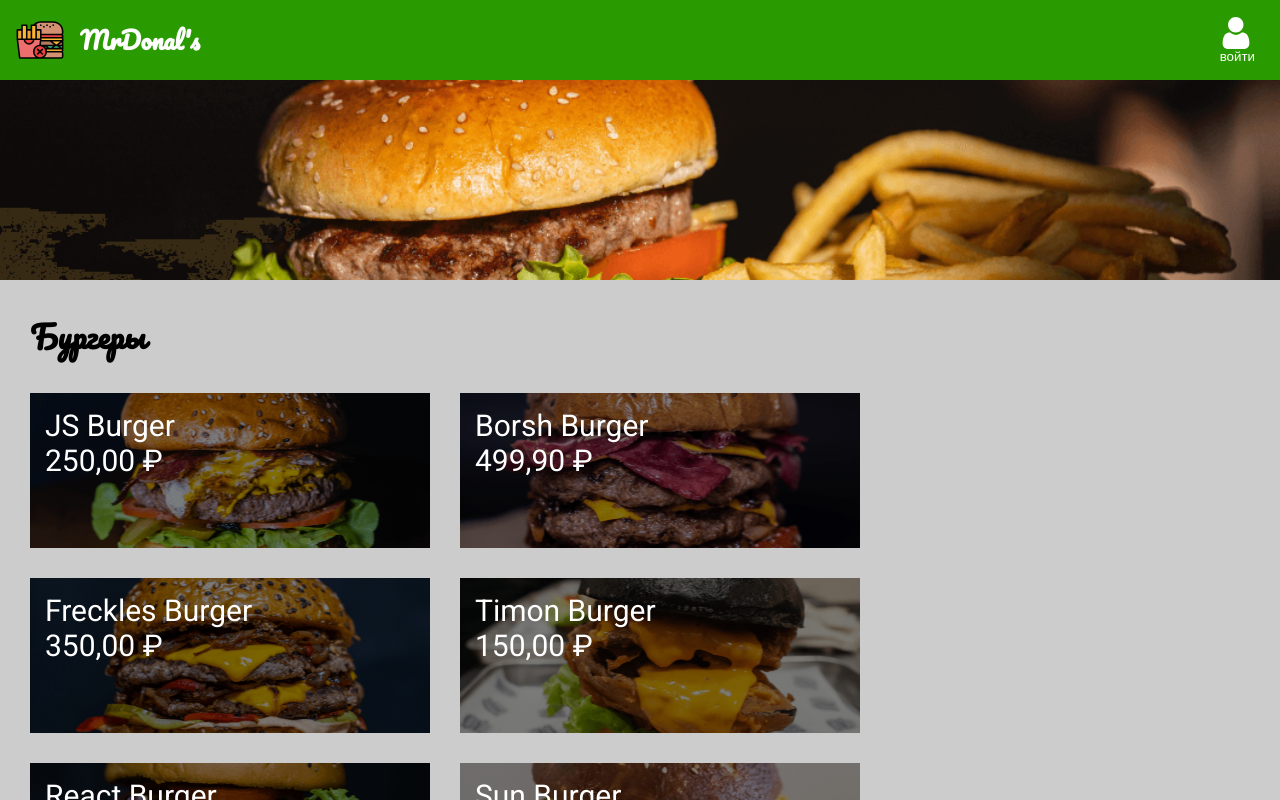
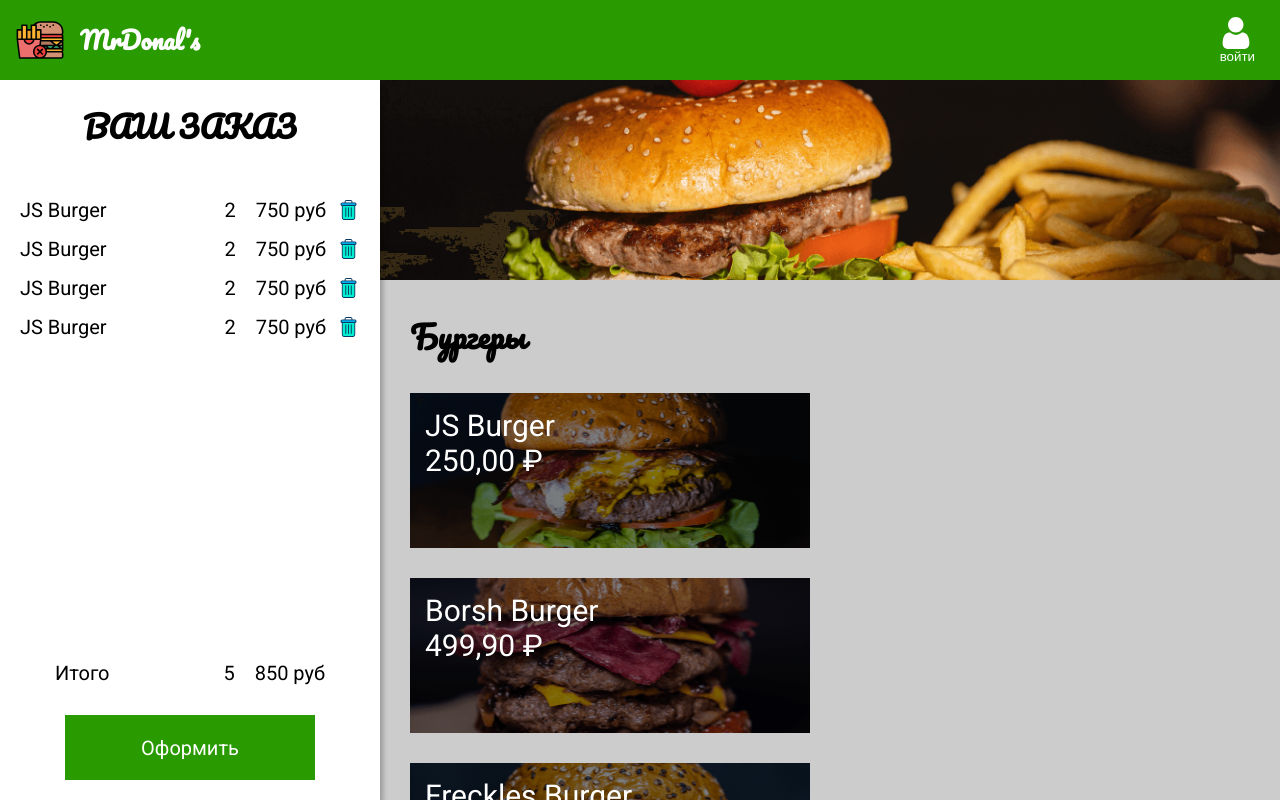
Before and after one commit to nardo88/GloReact, a React (Create React App) app in the folder glo-react/: page / in a window 1280 px wide. Shown: the top 800 px of the page. Built offline with nearby package versions, Linux system fonts and the light colour scheme.

Commit message:
lesson06

```diff
--- a/glo-react/src/App.js
+++ b/glo-react/src/App.js
@@ -2,20 +2,19 @@
 import { NavBar } from './Components/NavBar';
 import { Menu } from './Components/Menu';
 import { GlobalStyle } from './Components/globalStyle';
-import {ModalItem} from './Components/ModalItem';
+import { ModalItem } from './Components/ModalItem';
+import { Order } from './Components/Order';
 
 
 
 function App() {
   const [openItem, setOpenItem] = React.useState(null);
 
-  console.log('Item', openItem);
-
-
   return (
     <div>
       <GlobalStyle/>
       <NavBar />
+      <Order />
       <Menu setOpenItem={setOpenItem} />
       <ModalItem openItem={openItem} setOpenItem={setOpenItem} />
     </div>
--- /dev/null
+++ b/glo-react/src/Components/ButtonCheckout.jsx
@@ -0,0 +1,25 @@
+import React from 'react';
+import styled from 'styled-components';
+
+export const ButtonCheckout = styled.button`
+    display: block;
+    margin: 0 auto;
+    width: 250px;
+    height: 65px;
+    font-size: inherit;
+    font-family: inherit;
+    background-color: #299B01;
+    color: #fff;
+    border-color: transparent;
+    cursor: pointer;
+    transition-property: color, background-color, border-color;
+    transition-duration: .3s;
+
+    &:hover{
+        background-color: #fff;
+        color: #299B01;
+        border-color: #299B01;
+
+    }
+
+`;
--- a/glo-react/src/Components/Menu.jsx
+++ b/glo-react/src/Components/Menu.jsx
@@ -7,6 +7,7 @@
 const MenuStyled = styled.main`
     background-color: #ccc;
     margin-top: 80px;
+    margin-left: 380px;
 `;
 
 
--- a/glo-react/src/Components/ModalItem.jsx
+++ b/glo-react/src/Components/ModalItem.jsx
@@ -1,5 +1,6 @@
 import React from 'react';
 import styled from 'styled-components';
+import {ButtonCheckout} from './ButtonCheckout'
 
 const Overlay = styled.div`
     position: fixed;
@@ -27,7 +28,24 @@
     background-image: url(${({img}) => img});
     background-size: cover;
     background-position: center;
-    margin-bottom: 20px;
+
+`;
+
+const Content = styled.section`
+    padding: 30px;
+    display: flex;
+    justify-content: space-between;
+    flex-direction: column;
+    height: calc(100% - 200px);
+
+`;
+
+const HeaderContent = styled.div`
+    display: flex;
+    justify-content: space-between;
+    font-size: 24px;
+    font-weight: 700;
+    font-family: 'PACIFICO', cursive;
 `;
 
 export const ModalItem =({openItem, setOpenItem}) => {
@@ -44,6 +62,13 @@
 
             <Modal>
                 <Banner img={openItem.img}/>
+                <Content>
+                    <HeaderContent>
+                        <div>{openItem.name}</div>
+                        <div>{openItem.price}</div>
+                    </HeaderContent>
+                    <ButtonCheckout>Добавить</ButtonCheckout>
+                </Content>
             </Modal>
         </Overlay>
     )
--- /dev/null
+++ b/glo-react/src/Components/Order.jsx
@@ -0,0 +1,67 @@
+import React from 'react';
+import styled from 'styled-components';
+import { ButtonCheckout } from './ButtonCheckout'
+import { OrderListItem } from './OrderListItem'
+
+
+const OrderStyled = styled.section`
+    position: fixed;
+    display: flex;
+    flex-direction: column;
+    top: 80px;
+    left: 0;
+    background: #fff;
+    min-width: 380px;
+    height: calc(100% - 80px);
+    box-shadow: 3px 4px 5px rgba(0,0,0,0.25);
+    padding: 20px;
+
+`;
+
+const OrderTitle = styled.h2`
+    text-align: center;
+    margin-bottom: 30px;
+`;
+
+const OrderContent = styled.div`
+    flex-grow: 1;
+`;
+
+const OrderList = styled.ul``;
+
+
+const Total = styled.div`
+    display: flex;
+    margin: 0 35px 30px;
+    & span:first-child {
+        flex-grow: 1;
+    }
+`;
+
+const TotalPrice = styled.span`
+    text-align: right;
+    min-width: 65px;
+    margin-left: 20px;
+`;
+
+export const Order = () => {
+    return (
+        <OrderStyled>
+            <OrderTitle>ВАШ ЗАКАЗ</OrderTitle>
+            <OrderContent>
+                <OrderList>
+                    <OrderListItem/>
+                    <OrderListItem/>
+                    <OrderListItem/>
+                    <OrderListItem/>
+                </OrderList>
+            </OrderContent>
+            <Total>
+                <span>Итого</span>
+                <span>5</span>
+                <TotalPrice>850 руб</TotalPrice>
+            </Total>
+            <ButtonCheckout>Оформить</ButtonCheckout>
+        </OrderStyled>
+    )
+}
--- /dev/null
+++ b/glo-react/src/Components/OrderListItem.jsx
@@ -0,0 +1,43 @@
+import React from 'react';
+import styled from 'styled-components';
+import trashImage from '../img/trash.svg'
+
+const TrashButton = styled.button`
+    width: 24px;
+    height: 24px;
+    border-color: transparent;
+    background-color: transparent;
+    background-image: url(${trashImage});
+    background-position: cenrter;
+    background-size: cover;
+    background-repeat: no-repeat;
+
+`;
+
+const OrderItemStyled = styled.li`
+    display: flex;
+    margin: 15px 0;
+`;
+
+const ItemName = styled.span`
+    flex-grow: 1;
+`;
+
+
+const ItemPrice = styled.span`
+    margin-left: 20px;
+    margin-right: 10px;
+    min-width: 65px;
+    text-align: right;
+`;
+
+export const OrderListItem = () => {
+    return (
+        <OrderItemStyled>
+            <ItemName>JS Burger</ItemName>
+            <span>2</span>
+            <ItemPrice>750 руб</ItemPrice>
+            <TrashButton/>
+        </OrderItemStyled>
+    )
+};
--- a/glo-react/src/Components/globalStyle.jsx
+++ b/glo-react/src/Components/globalStyle.jsx
@@ -32,4 +32,8 @@
     max-width: 100%;
     height: auto;
   }
+
+  button{
+    cursor: pointer;
+  }
 `
```
Also changed, not shown: glo-react/src/img/trash.svg (added), 1 other file (tests, documents, lock files or other folders).
